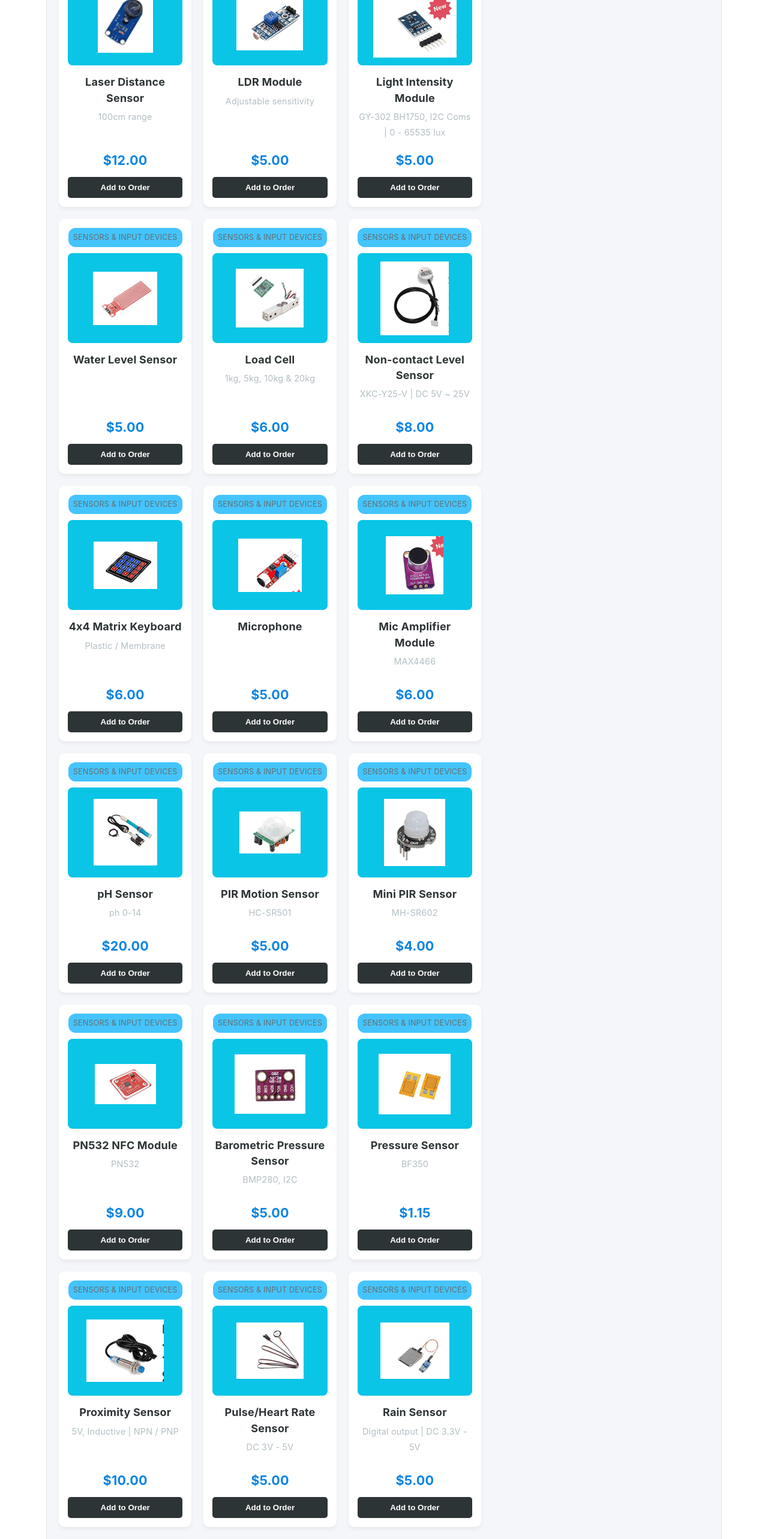
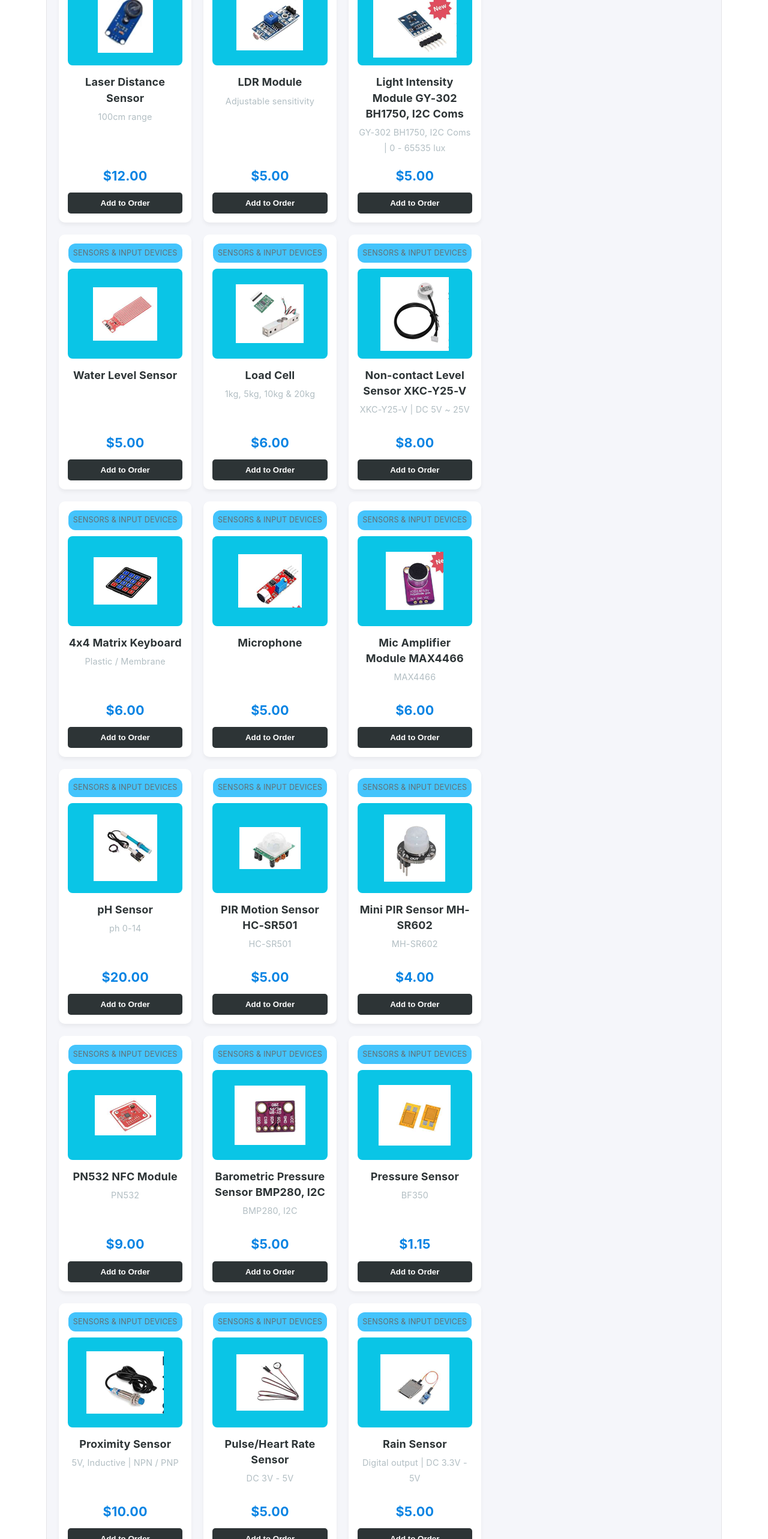
Before and after one commit to rufarochigora/rc-forge, a React (Vite) app: page / in a window 1280 px wide. Shown: the part 9220-11786 px from the top of the page at 60% size. Built offline with nearby package versions, Linux system fonts and the light colour scheme.

Commit message:
update prices

```diff
--- a/src/App.jsx
+++ b/src/App.jsx
@@ -72,25 +72,25 @@ const componentsData = [
   { id: 60, name: "Joystick Shield", details: "", price: 8.00, category: "Sensors & Input Devices", img: "./assets/id60.png" },
   { id: 61, name: "Laser Distance Sensor", details: "100cm range", price: 12.00, category: "Sensors & Input Devices", img: "./assets/id61.png" },
   { id: 62, name: "LDR Module", details: "Adjustable sensitivity", price: 5.00, category: "Sensors & Input Devices", img: "./assets/id62.png" },
-  { id: 63, name: "Light Intensity Module", details: "GY-302 BH1750, I2C Coms | 0 - 65535 lux", price: 5.00, category: "Sensors & Input Devices", img: "./assets/id63.png" },
+  { id: 63, name: "Light Intensity Module GY-302 BH1750, I2C Coms", details: "GY-302 BH1750, I2C Coms | 0 - 65535 lux", price: 5.00, category: "Sensors & Input Devices", img: "./assets/id63.png" },
   { id: 64, name: "Water Level Sensor", details: "", price: 5.00, category: "Sensors & Input Devices", img: "./assets/id64.png" },
   { id: 65, name: "Load Cell", details: "1kg, 5kg, 10kg & 20kg", price: 6.00, category: "Sensors & Input Devices", img: "./assets/id65.png" },
-  { id: 66, name: "Non-contact Level Sensor", details: "XKC-Y25-V | DC 5V ~ 25V", price: 8.00, category: "Sensors & Input Devices", img: "./assets/id66.png" },
+  { id: 66, name: "Non-contact Level Sensor XKC-Y25-V ", details: "XKC-Y25-V | DC 5V ~ 25V", price: 8.00, category: "Sensors & Input Devices", img: "./assets/id66.png" },
   { id: 67, name: "4x4 Matrix Keyboard", details: "Plastic / Membrane", price: 6.00, category: "Sensors & Input Devices", img: "./assets/id67.png" },
   { id: 68, name: "Microphone", details: "", price: 5.00, category: "Sensors & Input Devices", img: "./assets/id68.png" },
-  { id: 69, name: "Mic Amplifier Module", details: "MAX4466", price: 6.00, category: "Sensors & Input Devices", img: "./assets/id69.png" },
+  { id: 69, name: "Mic Amplifier Module MAX4466", details: "MAX4466", price: 6.00, category: "Sensors & Input Devices", img: "./assets/id69.png" },
   { id: 70, name: "pH Sensor", details: "ph 0-14", price: 20.00, category: "Sensors & Input Devices", img: "./assets/id70.png" },
-  { id: 71, name: "PIR Motion Sensor", details: "HC-SR501", price: 5.00, category: "Sensors & Input Devices", img: "./assets/id71.png" },
-  { id: 72, name: "Mini PIR Sensor", details: "MH-SR602", price: 4.00, category: "Sensors & Input Devices", img: "./assets/id72.png" },
+  { id: 71, name: "PIR Motion Sensor HC-SR501", details: "HC-SR501", price: 5.00, category: "Sensors & Input Devices", img: "./assets/id71.png" },
+  { id: 72, name: "Mini PIR Sensor MH-SR602", details: "MH-SR602", price: 4.00, category: "Sensors & Input Devices", img: "./assets/id72.png" },
   { id: 73, name: "PN532 NFC Module", details: "PN532", price: 9.00, category: "Sensors & Input Devices", img: "./assets/id73.png" },
-  { id: 74, name: "Barometric Pressure Sensor", details: "BMP280, I2C", price: 5.00, category: "Sensors & Input Devices", img: "./assets/id74.png" },
+  { id: 74, name: "Barometric Pressure Sensor BMP280, I2C", details: "BMP280, I2C", price: 5.00, category: "Sensors & Input Devices", img: "./assets/id74.png" },
   { id: 75, name: "Pressure Sensor", details: "BF350", price: 1.15, category: "Sensors & Input Devices", img: "./assets/id75.png" },
   { id: 76, name: "Proximity Sensor", details: "5V, Inductive | NPN / PNP", price: 10.00, category: "Sensors & Input Devices", img: "./assets/id76.png" },
   { id: 77, name: "Pulse/Heart Rate Sensor", details: "DC 3V - 5V", price: 5.00, category: "Sensors & Input Devices", img: "./assets/id77.png" },
   { id: 78, name: "Rain Sensor", details: "Digital output | DC 3.3V - 5V", price: 5.00, category: "Sensors & Input Devices", img: "./assets/id78.png" },
   { id: 79, name: "Radar Sensor Module", details: "RCWL-0516, 4-28VDC Input", price: 6.00, category: "Sensors & Input Devices", img: "./assets/id79.png" },
   { id: 80, name: "Reed Sensor", details: "", price: 5.00, category: "Sensors & Input Devices", img: "./assets/id80.png" },
-  { id: 81, name: "Real Time Clock", details: "AT24C32 DS1307 | I2C", price: 6.00, category: "Sensors & Input Devices", img: "./assets/id81.png" },
+  { id: 81, name: "Real Time Clock AT24C32 DS1307 | I2C", details: "AT24C32 DS1307 | I2C", price: 6.00, category: "Sensors & Input Devices", img: "./assets/id81.png" },
   { id: 82, name: "RFID Reader", details: "S50, S70, UltraLight, Pro, Desfire cards supported", price: 6.00, category: "Sensors & Input Devices", img: "./assets/id82.png" },
   { id: 83, name: "Soil Moisture Sensor", details: "LM393 chip | 3.3V - 5V", price: 5.00, category: "Sensors & Input Devices", img: "./assets/id83.png" },
   { id: 84, name: "AHT10 Sensor", details: "Temp & Humidity, I2C Com", price: 6.00, category: "Sensors & Input Devices", img: "./assets/id84.png" },
@@ -243,7 +243,7 @@ const componentsData = [
   { id: 186, name: "Supercapacitor 5.5V 1F", details: "5.5V | 1F | Backup energy storage", price: 3.00, category: "Power & Batteries", img: "" },
 
   // --- Protection Components ---
-  { id: 187, name: "PTC Resettable Fuse", details: "2–3A protection | Set of 10", price: 4.00, category: "Protection Components", img: "" },
+  { id: 187, name: "PTC Resettable Fuse Set of 10", details: "2–3A protection | Set of 10", price: 4.00, category: "Protection Components", img: "" },
   { id: 188, name: "TVS Diode SMBJ58A", details: "Solar surge protection diode | Included in bundle", price: 0.00, category: "Protection Components", img: "" },
 
   // --- Sensors & Monitors ---
@@ -296,7 +296,7 @@ const componentsData = [
   { id: 227, name: "IGBT FGA25N120ANTD", details: "1200V 25A N-Ch | TO-247 | For AC Drives & Inverters", price: 0.00, category: "Industrial & Power Systems", img: "" },
   { id: 228, name: "TRIAC BTA16-600BRG", details: "600V 16A | TO-220AB | AC Dimming & High-Power Switching", price: 0.00, category: "Industrial & Power Systems", img: "" },
   { id: 229, name: "SCR BT151-500R", details: "500V 12A | TO-220 | Phase Control & Power Switching", price: 0.00, category: "Industrial & Power Systems", img: "" },
-  { id: 230, name: "Current Transformer SCT-013-030", details: "30A Non-Invasive | Split-Core | 1V output | AC Monitoring", price: 0.00, category: "Industrial & Power Systems", img: "" },
+  { id: 230, name: "Current Transformer SCT-013-030", details: "30A Non-Invasive | Split-Core | 1V output | AC Monitoring", price: 10.00, category: "Industrial & Power Systems", img: "" },
   { id: 231, name: "RS485 Module MAX485CSA+", details: "Half-Duplex | 2.5Mbps | Modbus Compatible | SOP-8", price: 0.00, category: "Industrial & Power Systems", img: "" },
   { id: 232, name: "CAN Bus Module MCP2515-I/ST", details: "SPI Interface | 1Mbps | Automotive/Robotics | TSSOP-20", price: 0.00, category: "Industrial & Power Systems", img: "" },
   { id: 233, name: "Optocoupler PC817C", details: "Single Ch | 35V | CTR 100–300% | DIP-4 | Galvanic Isolation", price: 0.00, category: "Industrial & Power Systems", img: "" },
@@ -318,7 +318,7 @@ const componentsData = [
   // --- Protection & Thermal ---
   { id: 246, name: "High-Performance Thermal Paste MX-4", details: "8.5W/m·K | 4g Tube | CPU / MOSFET / IGBT Heatsink Mounting", price: 0.00, category: "Protection & Thermal", img: "" },
   { id: 247, name: "Thermal Pad 100x100mm 1mm 3W", details: "Silicone | 3W/m·K | 100×100×1mm | Cut-to-size Sheet", price: 0.00, category: "Protection & Thermal", img: "" },
-  { id: 248, name: "Resettable Fuse MF-R135", details: "1.35A Hold | 2.7A Trip | PPTC | Through-Hole | Overcurrent Protection", price: 0.00, category: "Protection & Thermal", img: "" },
+  { id: 248, name: "Resettable Fuse MF-R135", details: "1.35A Hold | 2.7A Trip | PPTC | Through-Hole | Overcurrent Protection", price: 1.00, category: "Protection & Thermal", img: "" },
   { id: 249, name: "TVS Diode P6KE18A", details: "18V Uni-directional | 600W Peak | DO-15 | Transient Surge Protection", price: 0.00, category: "Protection & Thermal", img: "" },
   { id: 250, name: "Schottky Diode SS34", details: "40V 3A | SMA | Low Forward Voltage 0.5V | Reverse Polarity Protection", price: 0.00, category: "Protection & Thermal", img: "" },
   { id: 251, name: "Fast Recovery Diode UF4007", details: "1000V 1A | DO-41 | 75ns Recovery | Flyback & Rectification", price: 0.00, category: "Protection & Thermal", img: "" },
@@ -390,7 +390,7 @@ const componentsData = [
   { id: 297, name: "Teensy 4.0 Development Board NXP iMXRT1062", details: "NXP iMXRT1062 | 600MHz ARM Cortex-M7 | 1MB RAM | 2MB Flash | USB | 40 I/O | 3.3V", price: 0.00, category: "Micro-controllers & Boards", img: "" },
 
   // --- Wireless & Communication (extended) ---
-  { id: 298, name: "HC-06 Bluetooth Serial Module", details: "Bluetooth 2.0 | Slave Only | UART | 3.3V–5V | 10m Range | Arduino Compatible", price: 0.00, category: "Wireless & Communication", img: "" },
+  { id: 298, name: "HC-06 Bluetooth Serial Module", details: "Bluetooth 2.0 | Slave Only | UART | 3.3V–5V | 10m Range | Arduino Compatible", price: 6.00, category: "Wireless & Communication", img: "" },
   { id: 299, name: "SX1262 LoRa Module EBYTE E22-900M30S", details: "868/915MHz | -148dBm | 30dBm | SPI | Up to 30km LoS | Low Power", price: 0.00, category: "Wireless & Communication", img: "" },
   { id: 300, name: "ESP8266-01S Wi-Fi Module", details: "Wi-Fi 802.11 b/g/n | UART AT Commands | 3.3V | 2MB Flash | Low-cost IoT", price: 0.00, category: "Wireless & Communication", img: "" },
   { id: 301, name: "nRF52840 Dongle Nordic USB", details: "Bluetooth 5.0 + BLE + Thread + Zigbee | USB | 1MB Flash | 256KB RAM | -40 to +85°C", price: 0.00, category: "Wireless & Communication", img: "" },
```
